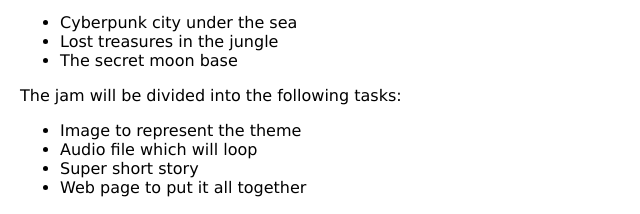
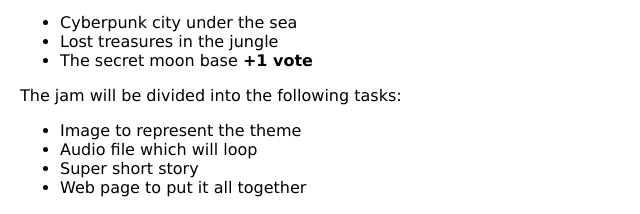
Before and after one commit to fenderq/fenderq.github.io, a plain HTML site: page foobarjam.html in a window 1280 px wide. Shown: the part 266-480 px from the top of the page, 0-640 px from the left. Drawn offline with Linux system fonts and the light colour scheme.

Commit message:
add vote

```diff
--- a/foobarjam.html
+++ b/foobarjam.html
@@ -29,7 +29,7 @@ td{padding:10px}
 <ul>
 <li>Cyberpunk city under the sea</li>
 <li>Lost treasures in the jungle</li>
-<li>The secret moon base</li>
+<li>The secret moon base <b>+1 vote</b></li>
 </ul>
 <p>
 	The jam will be divided into the following tasks:
```
